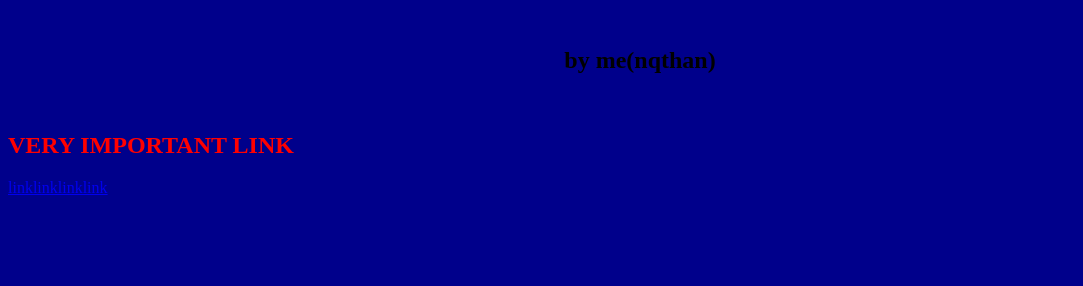
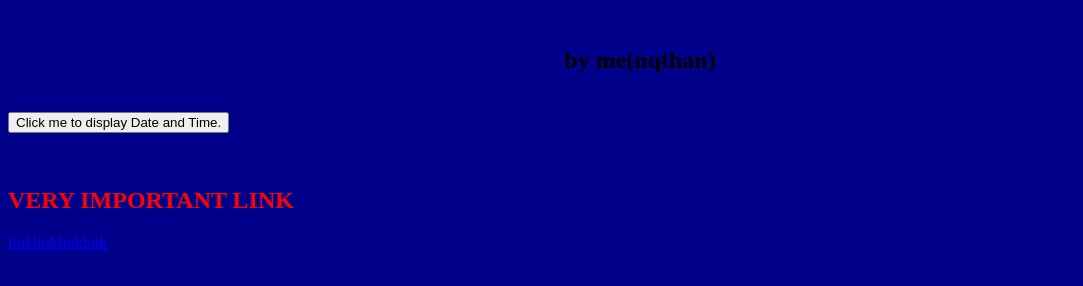
Before and after one commit to clear2030/website-1, a plain HTML site: page index.html in a window 1280 px wide. Shown: the part 202-488 px from the top of the page, without its empty margins (0-1083 px from the left). Drawn offline with Linux system fonts and the light colour scheme.

Commit message:
Update index.html
added date

```diff
--- a/index.html
+++ b/index.html
@@ -12,5 +12,10 @@
     <h1 class="title" style="color:purple;font-size:100px;text-align:center;">really cool website</h1>
       <h2 style="text-align:center;">by me(nqthan)</h2>
       <br>
+      <button type="button"
+      onclick="document.getElementById('demo').innerHTML = Date()">
+      Click me to display Date and Time.</button>
+      <p id="demo" style="color:white"></p>
+      <br>
       <h2 style="color:red">VERY IMPORTANT LINK</h2>
         <a href="linklinklinklink.html">linklinklinklink</a>
```
